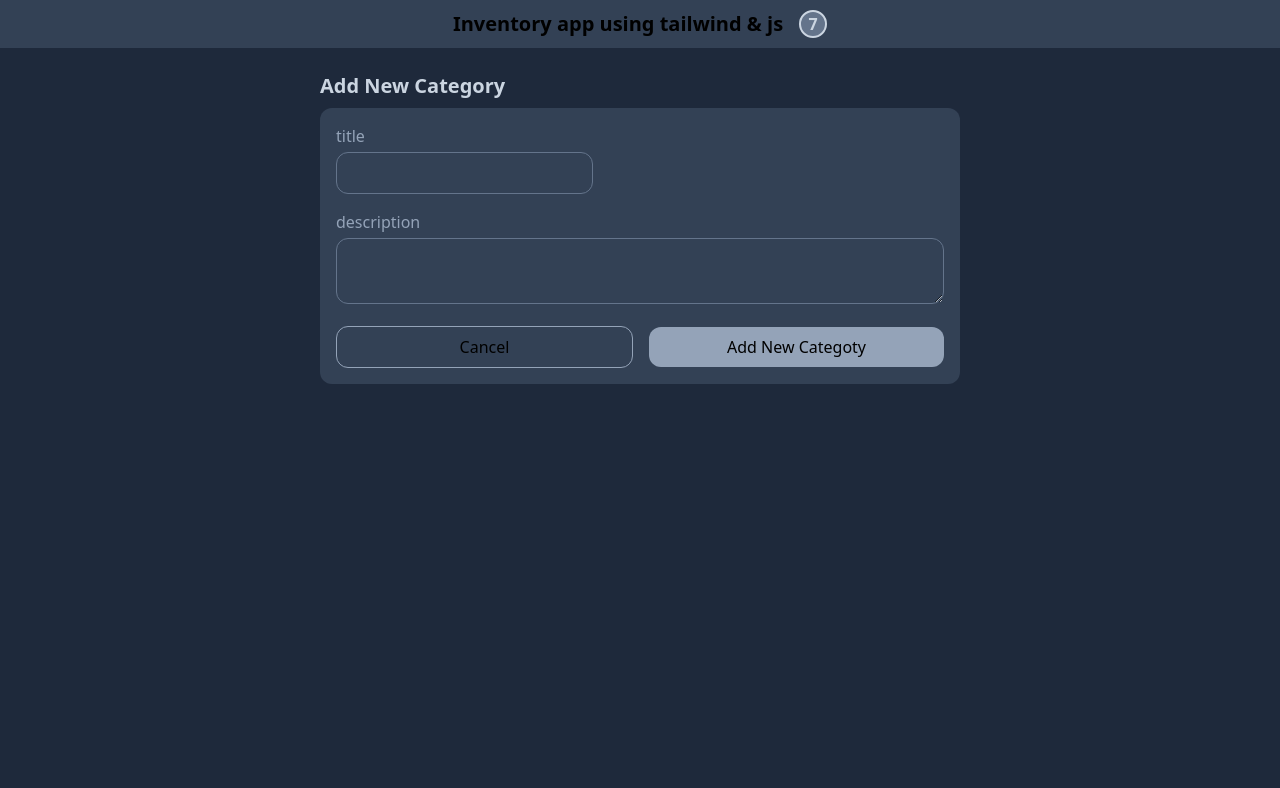
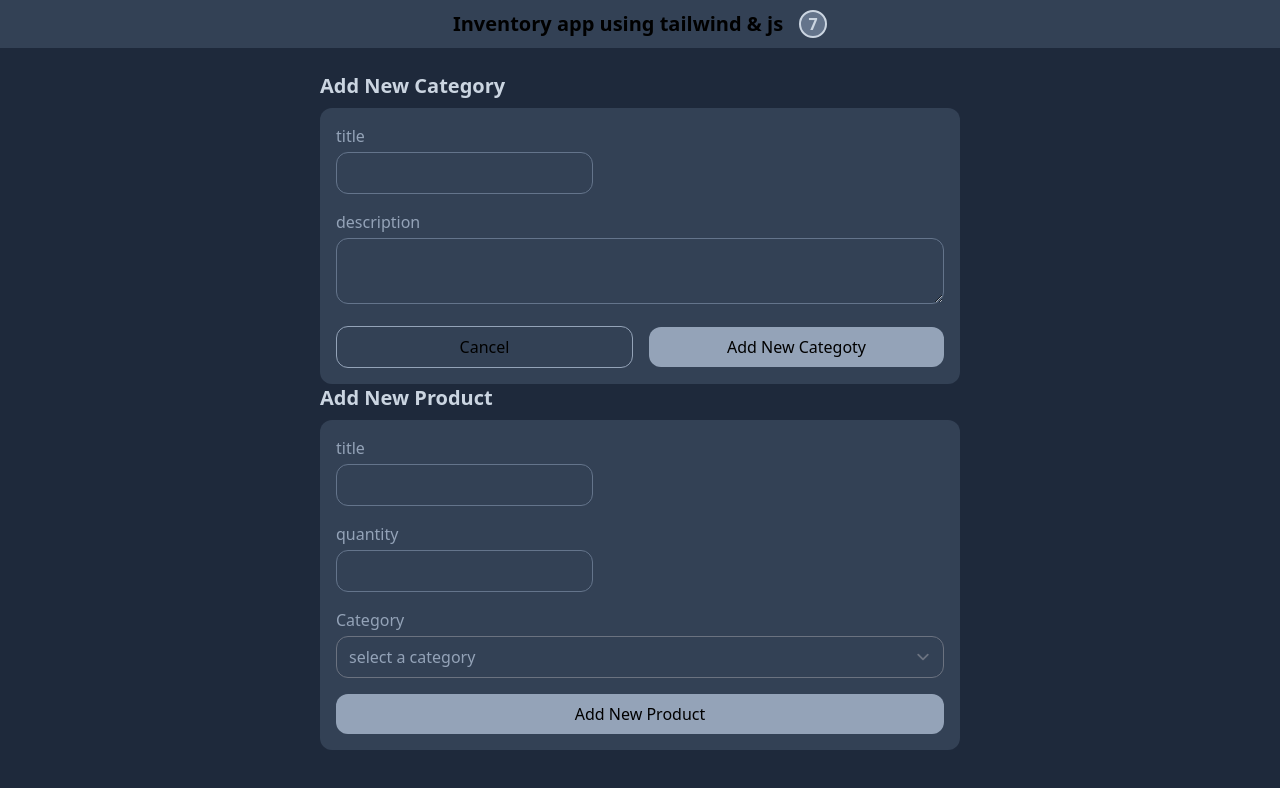
Before and after one commit to RoHa95/Inventory_App, a website: page public/index.html in a window 1280 px wide. Drawn offline with Linux system fonts and the light colour scheme.

Commit message:
complete styling product form

```diff
--- a/public/index.html
+++ b/public/index.html
@@ -65,6 +65,58 @@
           </form>
         </div>
         <!-- product form -->
+        <div>
+          <h2 class="text-xl text-slate-300 font-bold mb-2">Add New Product</h2>
+          <form class="bg-slate-700 p-4 rounded-xl flex flex-col gap-y-4">
+            <div>
+              <label for="product-title" class="block mb-1 text-slate-400"
+                >title</label
+              >
+              <input
+                type="text"
+                name="product-title"
+                id="product-title"
+                class="bg-transparent rounded-xl border border-slate-500 text-slate-400"
+              />
+            </div>
+            <div>
+              <label for="product-quantity" class="block mb-1 text-slate-400"
+                >quantity</label
+              >
+              <input
+                type="number"
+                class="bg-transparent rounded-xl border border-slate-500 text-slate-400"
+                name="product-quantity"
+                id="product-quantity"
+              />
+            </div>
+            <div>
+              <label for="product-category" class="block mb-1 text-slate-400"
+                >Category</label
+              >
+              <select
+                name="product-category"
+                id="product-category"
+                class="bg-transparent text-slate-400 rounded-xl w-full"
+              >
+                <option class="bg-slate-500 text-slate-300" value="">
+                  select a category
+                </option>
+                <option class="bg-slate-500 text-slate-300" value="backend">
+                  backend
+                </option>
+                <option class="bg-slate-500 text-slate-300" value="frontend">
+                  frontend
+                </option>
+              </select>
+            </div>
+            <div class="flex items-center justify-between gap-x-4">
+              <button class="flex-1 bg-slate-400 to-slate-200 rounded-xl py-2">
+                Add New Product
+              </button>
+            </div>
+          </form>
+        </div>
       </div>
     </div>
   </body>
```
